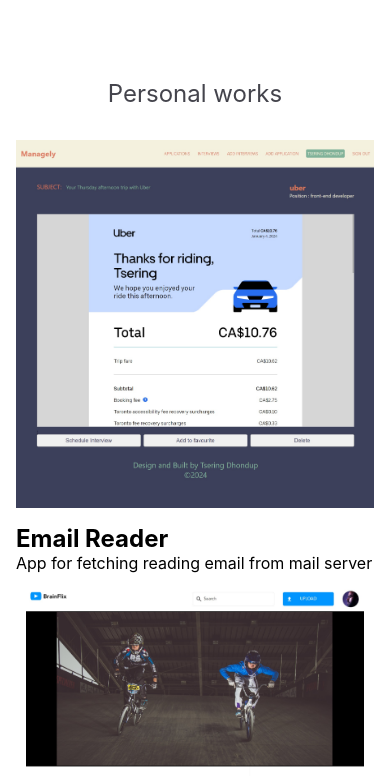
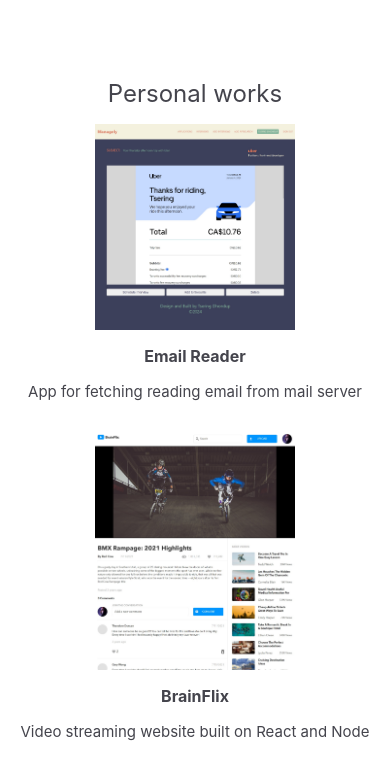
Before and after one commit to Tsedhondup/Portfolio, a React (Create React App) app: page / in a window 390 px wide. Shown: the part 1652-2428 px from the top of the page. Built offline with nearby package versions, Linux system fonts and the light colour scheme.

Commit message:
mobile style for project name and description added

```diff
--- a/src/Components/Works/Works.scss
+++ b/src/Components/Works/Works.scss
@@ -49,9 +49,23 @@
     grid-template-columns: repeat(1, 1fr);
     margin-bottom: 16px;
     &--img {
-      height: 400px;
-      width: 100%;
-      object-fit: contain;
+      max-width: 200px;
+      display: block;
+      margin: auto;
+      object-fit: cover;
+    }
+
+    &--text {
+      text-align: center;
+      color: $ebony;
+    }
+    &--project-name {
+      font-size: 16px;
+      padding-top: 16px;
+    }
+    &--project-description {
+      font-size: 15px;
+      padding: 16px 0px;
     }
   }
 
```
